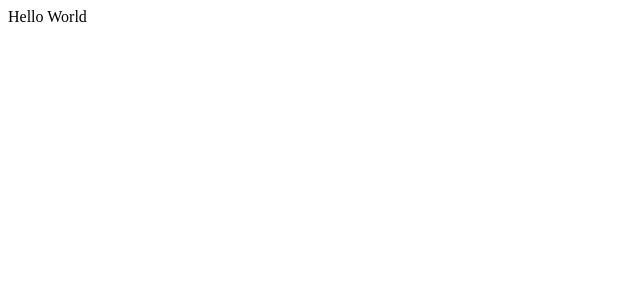
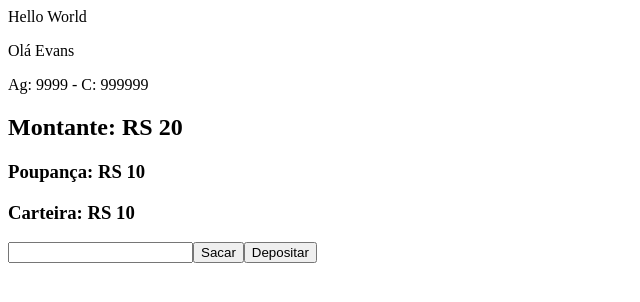
Before and after one commit to evanzs/angular-unitTest-jasmine, an Angular app: page / in a window 1280 px wide. Shown: the top 302 px of the page, without its empty margins (0-640 px from the left). Built offline with nearby package versions, Linux system fonts and the light colour scheme.

Commit message:
feat(calc.component)::sparkles: add calcApp body

```diff
--- a/src/app/app.component.html
+++ b/src/app/app.component.html
@@ -1,3 +1,4 @@
-<div id="div">
+<div id="title">
   Hello World
 </div>
+<app-calc></app-calc>
--- a/src/app/calc/calc.component.html
+++ b/src/app/calc/calc.component.html
@@ -1 +1,13 @@
-<p>calc works!</p>
+
+  <div>
+    <p> Olá Evans </p>
+    <p> Ag: 9999 - C: 999999 </p>
+
+    <h2 id="montante">Montante: RS {{getMontante}}</h2>
+    <h3 id="poupanca">Poupança: RS {{getPoupanca}}</h3>
+    <h3 id="carteira">Carteira: RS {{getCarteira}}</h3>
+    <input type="text" #sacar>
+    <button id="btnSacar"(click)="setSacar(sacar.value)">Sacar</button>
+    <button id="btnDepositar"(click)="setDepositar(sacar.value)">Depositar</button>
+
+  </div>
```
